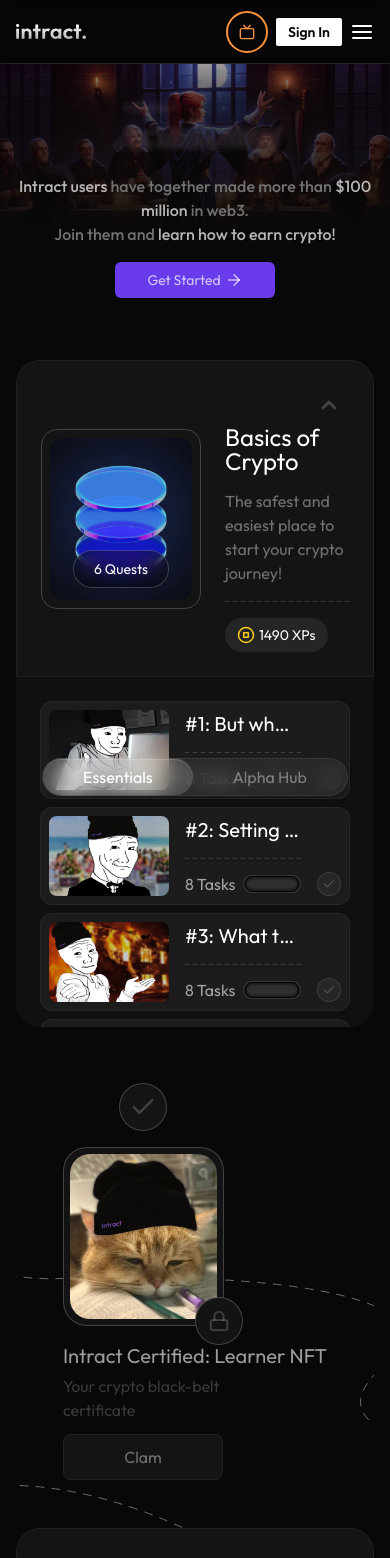
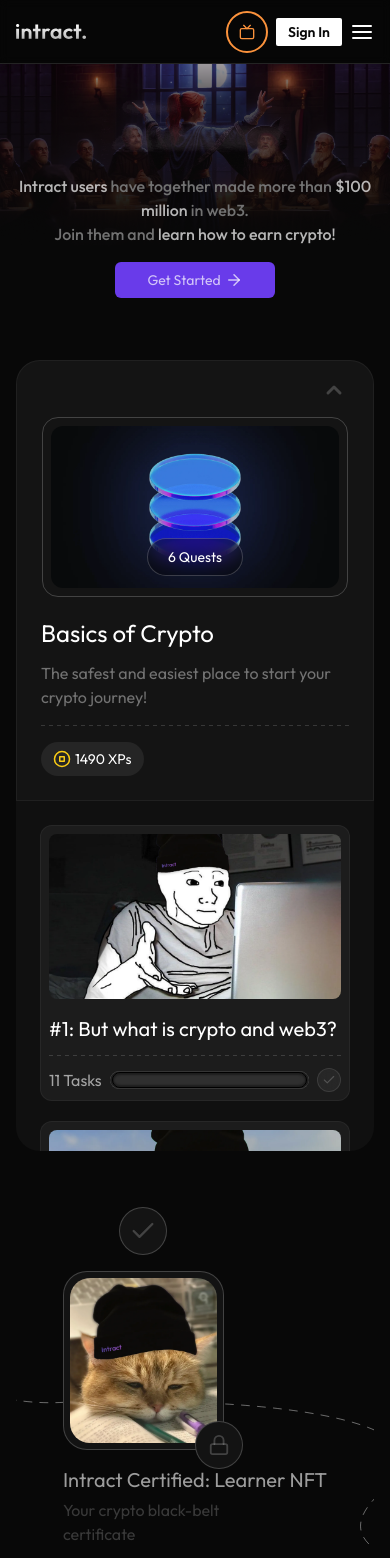
Before and after one commit to Grootsingh/Intract-Quests-UI-Challenge, a Next.js app: page / in a window 390 px wide. Shown: the top 1558 px of the page. Built offline with nearby package versions, Linux system fonts and the light colour scheme.

Commit message:
fix UI response for mobile

```diff
--- a/src/app/layout.js
+++ b/src/app/layout.js
@@ -18,7 +18,7 @@ export default function RootLayout({ children }) {
   return (
     <html lang="en">
       <body
-        className={`${outfit.className} overflow-x-hidden bg-custom-black-1000 text-white`}
+        className={`${outfit.className} overflow-x-hidden bg-custom-black-1000 text-white relative`}
       >
         {children}
       </body>
--- a/src/app/page.js
+++ b/src/app/page.js
@@ -13,7 +13,7 @@ import RewardUnlock from "@/components/RewardUnlock";
 export default function Home() {
   return (
     <>
-      <div className="relative">
+
         <Header />
         <HeroSection />
         <article className="max-w-[1284px] relative mx-auto px-4 xsm:px-0 mt-28 xsm-500:mt-20 md:mt-8 lg:-mt-[70px] xl:-mt-[176px]">
@@ -25,7 +25,7 @@ export default function Home() {
         <CryptoDictionary />
         <FloatingTab />
         <Footer />
-      </div>
+
     </>
   );
 }
--- a/src/components/BasicOfCrypto/BasicOfCrypto.js
+++ b/src/components/BasicOfCrypto/BasicOfCrypto.js
@@ -8,7 +8,7 @@ function BasicOfCrypto() {
     <>
       <section
         id="basic of crypto"
-        className="relative min-h-[43rem] overflow-x-hidden sm:overflow-visible"
+        className="relative min-h-[43rem] overflow-x-clip"
       >
         <div className="hidden md:block -translate-x-12 translate-y-[120px] w-fit">
           <NFTLine1 />
--- a/src/components/CryptoMenu/CryptoMenu.js
+++ b/src/components/CryptoMenu/CryptoMenu.js
@@ -11,11 +11,38 @@ function CryptoMenu({ MenuData }) {
   return (
     <>
       <div
+        onClick={() => {
+          setOpen((curr) => !curr);
+        }}
         className={`${
           isOpen ? "rounded-tl-3xl rounded-tr-3xl" : "rounded-3xl"
-        } flex items-center gap-6 max-w-[520px] p-6  border border-custom-translucent-white-05 bg-custom-translucent-white-05 hover:bg-custom-translucent-white-12`}
+        } flex items-center flex-wrap pt-[3.5rem] xsm-400:pt-6 xsm-400:flex-nowrap justify-center xsm-400:justify-normal gap-6 max-w-[520px] p-6  border border-custom-translucent-white-05 bg-custom-translucent-white-05 hover:bg-custom-translucent-white-12`}
       >
-        <div className="h-[180px] basis-[160px] shrink-0 relative p-2 rounded-2xl border border-custom-translucent-white-2">
+        <div className="block xsm-400:hidden ml-auto absolute right-[20px] top-[10px]">
+          {isOpen ? (
+            <button>
+              <Icon
+                id="chevronUp"
+                side={20}
+                strokeWidth={3}
+                color={"#fff3"}
+                className={"p-2"}
+              />
+            </button>
+          ) : (
+            <button>
+              <Icon
+                id="chevronUp"
+                side={20}
+                strokeWidth={3}
+                color={"#fff3"}
+                className={"p-2 rotate-180"}
+              />
+            </button>
+          )}
+        </div>
+
+        <div className=" h-[180px]  xsm-400:basis-[160px] xsm-400:shrink-0 relative p-2 rounded-2xl border border-custom-translucent-white-2">
           <Image
             src={img}
             height={height}
@@ -30,13 +57,9 @@ function CryptoMenu({ MenuData }) {
           </div>
         </div>
         <div className="flex flex-col">
+          <div className="hidden xsm-400:block self-end">
             {isOpen ? (
-            <button
-              className="self-end"
-              onClick={() => {
-                setOpen((curr) => !curr);
-              }}
-            >
+              <button>
                 <Icon
                   id="chevronUp"
                   side={20}
@@ -46,12 +69,7 @@ function CryptoMenu({ MenuData }) {
                 />
               </button>
             ) : (
-            <button
-              className="self-end"
-              onClick={() => {
-                setOpen((curr) => !curr);
-              }}
-            >
+              <button>
                 <Icon
                   id="chevronUp"
                   side={20}
@@ -61,6 +79,7 @@ function CryptoMenu({ MenuData }) {
                 />
               </button>
             )}
+          </div>
 
           <div className="flex flex-col gap-4">
             <p className="text-2xl leading-6">{title}</p>
--- a/src/components/ExclusiveCommunite/ExclusiveCommunite.js
+++ b/src/components/ExclusiveCommunite/ExclusiveCommunite.js
@@ -10,6 +10,7 @@ function ExclusiveCommunite() {
         height={600}
         width={600}
         className="w-full"
+        unoptimized={true}
       />
       <div className="flex items-center justify-between">
         <p className="text-custom-translucent-white-4">Exclusive Community</p>
--- a/src/components/FloatingTab/FloatingTab.js
+++ b/src/components/FloatingTab/FloatingTab.js
@@ -4,7 +4,7 @@ import React from "react";
 function FloatingTab() {
   const [isActive, setActive] = React.useState("Essentials");
   return (
-    <div className="pb-12 z-20 sticky bottom-0">
+    <div className="pb-12 xsm-400:z-20 xsm-400:sticky xsm-400:bottom-0">
       <div className="rounded-full border flex items-center justify-between w-fit mx-auto border-custom-translucent-white-07 bg-custom-translucent-white-05 shadow-lg backdrop-blur-[10px]">
         <button
           onClick={() => {
--- a/src/components/Footer/Footer.js
+++ b/src/components/Footer/Footer.js
@@ -74,7 +74,7 @@ function SubFooter2() {
           CREATED BY{" "}
           <span className="underline underline-offset-2">INTRACT</span>
         </p>
-        <div className="flex gap-2">
+        <div className="flex gap-2 flex-wrap">
           <Icon
             size={20}
             strokeWidth={1.4}
--- a/src/components/HeroSection/HeroSection.js
+++ b/src/components/HeroSection/HeroSection.js
@@ -17,6 +17,7 @@ function HeroSection() {
           height={100}
           width={235}
           alt="intract academy"
+          unoptimized={true}
           className="mix-blend-screen w-[188px] xsm:w-[235px]"
         />
         <p className="xsm:text-xl xsm:mt-2 sm:mt-[22px] leading-6 font-medium text-custom-gray-100">
--- a/src/components/IntroToAirdrops/IntroToAirdrops.js
+++ b/src/components/IntroToAirdrops/IntroToAirdrops.js
@@ -7,7 +7,7 @@ function IntroToAirdrops() {
   return (
     <section
       id="intro to airdrops"
-      className="relative min-h-[53rem] overflow-x-hidden sm:overflow-visible"
+      className="relative min-h-[53rem] overflow-x-clip"
     >
       <div className="xsm:w-fit mx-auto relative z-10 md-960:translate-x-28">
         <div className="bg-custom-black-1000 absolute -z-10 -top-12 h-full w-[610px] right-0 md-960:hidden "></div>
--- a/src/components/TaskCard/TaskCard.js
+++ b/src/components/TaskCard/TaskCard.js
@@ -3,15 +3,15 @@ import Icon from "../Icon";
 
 function TaskCard({ TaskData }) {
   return (
-    <div className="flex flex-col gap-2">
+    <div className="flex flex-col gap-5 xsm-400:gap-2">
       {TaskData.map((eachTask) => {
         const { img, title, task, height, width } = eachTask;
         return (
            <div
            key={title}
-            className="border hover:bg-custom-translucent-white-12 border-custom-translucent-white-05 bg-custom-translucent-white-05 flex p-2 gap-4 rounded-xl"
+           className="border flex-wrap xsm-400:flex-nowrap hover:bg-custom-translucent-white-12 border-custom-translucent-white-05 bg-custom-translucent-white-05 flex p-2 gap-4 rounded-xl"
          >
-            <div className="h-[80px] w-[120px] shrink-0 rounded-lg overflow-hidden">
+           <div className="w-fit xsm-400:h-[80px] xsm-400:w-[120px] shrink-0 rounded-lg overflow-hidden">
              <Image
                src={img}
                alt={title}
@@ -20,7 +20,23 @@ function TaskCard({ TaskData }) {
                className="w-full h-full object-cover"
              />
            </div>
-            <div className="flex flex-col flex-1 justify-between overflow-hidden">
+
+            <BigCard title={title} task={task}/>
+            <SmallCard title={title} task={task}/>
+          </div>
+        );
+      })}
+    </div>
+  );
+}
+
+export default TaskCard;
+
+
+function BigCard({title,task}){
+  return(
+    <>
+    <div className="hidden xsm-400:flex flex-col flex-1 justify-between overflow-hidden">
               <p className="text-xl whitespace-nowrap overflow-hidden text-ellipsis max-w-[260px]">
                 {title}
               </p>
@@ -34,14 +50,32 @@ function TaskCard({ TaskData }) {
                 </div>
               </div>
             </div>
-            <div className="h-6 w-6 rounded-full p-1 self-end flex justify-center items-center bg-custom-translucent-white-05 border border-custom-translucent-white-1 backdrop-blur-[10px] text-custom-gray-50">
+            <div className="hidden xsm-400:flex h-6 w-6 rounded-full p-1 self-end justify-center items-center bg-custom-translucent-white-05 border border-custom-translucent-white-1 backdrop-blur-[10px] text-custom-gray-50">
+              <Icon id={"check"} size={14} />
+            </div>
+           </>
+  )
+}
+function SmallCard({title,task}){
+  return(
+    <>
+    <div className="flex gap-3 xsm-400:hidden flex-col flex-1 justify-between overflow-hidden">
+              <p className="text-xl">
+                {title}
+              </p>
+              <div className="dash-gradient h-[1px]"></div>
+              <div className="flex gap-2 items-center">
+                <p className="whitespace-nowrap text-custom-translucent-white-6">
+                  {task}
+                </p>
+                <div className="prograssbar-wrapper">
+                  <div className="prograssbar"></div>
+                </div>
+            <div className="h-6 w-6 rounded-full p-1 flex justify-center items-center bg-custom-translucent-white-05 border border-custom-translucent-white-1 backdrop-blur-[10px] text-custom-gray-50">
               <Icon id={"check"} size={14} />
             </div>
               </div>
-        );
-      })}
             </div>
-  );
+           </>
+  )
 }
-
-export default TaskCard;
--- a/tailwind.config.js
+++ b/tailwind.config.js
@@ -34,6 +34,7 @@ module.exports = {
         "custom-translucent-black": "#00000040",
       },
       screens: {
+        "xsm-400": "400px",
         "xsm-470": "470px",
         "xsm-500": "500px",
         xsm: "570px",
```
Lines whose indentation alone changed are shown as unchanged.
